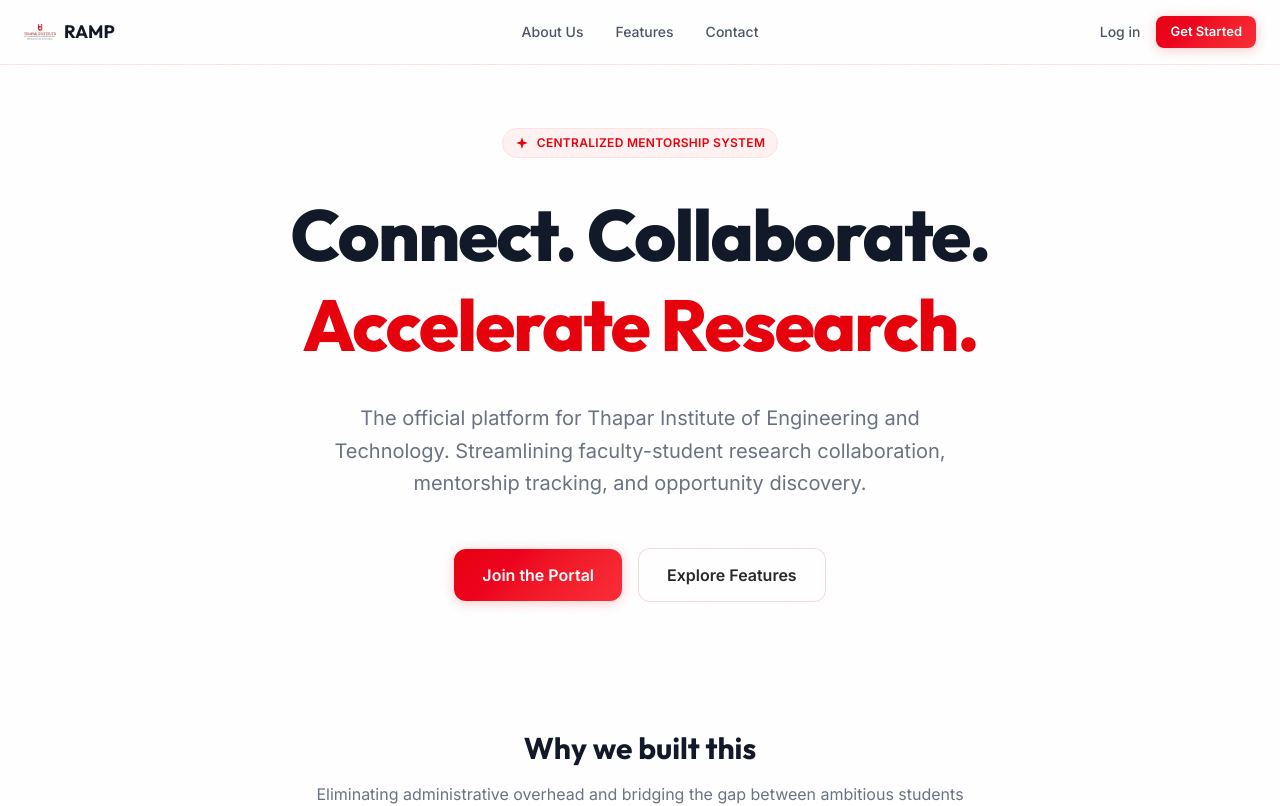
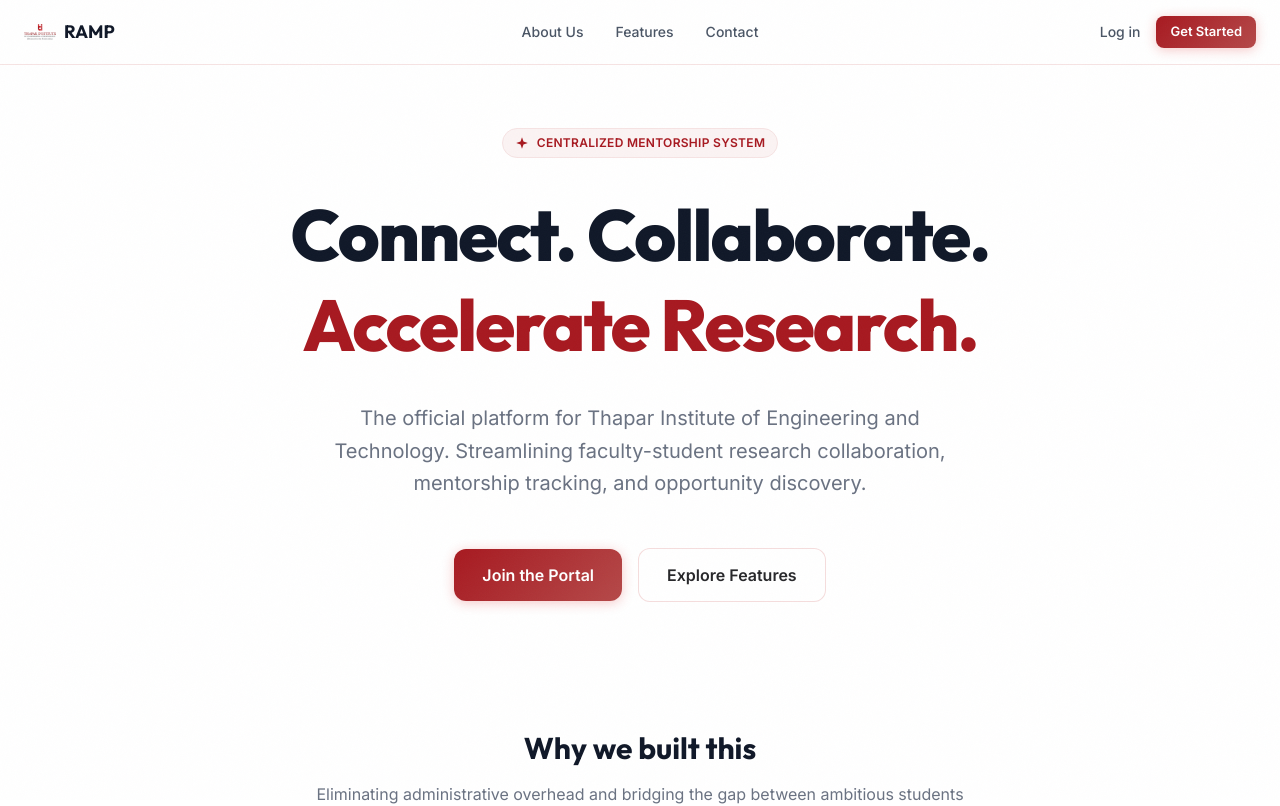
Before and after one commit to abhinav29102005/rs-portal-mlsc, a Next.js app: page / in a window 1280 px wide. Shown: the top 806 px of the page. Built offline with nearby package versions, Linux system fonts and the light colour scheme; no server answers.

Commit message:
style: Move filters to top horizontal layout and refine Thapar red colour

```diff
--- a/src/app/(portal)/events/page.tsx
+++ b/src/app/(portal)/events/page.tsx
@@ -15,7 +15,7 @@
   ArrowRight,
 } from "lucide-react";
 
-export const metadata = { title: "Events & Seminars — RAMP" };
+export const metadata = { title: "Events & Opportunities — RAMP" };
 
 export default async function EventsPage() {
   const session = await auth();
--- a/src/app/globals.css
+++ b/src/app/globals.css
@@ -20,17 +20,18 @@
   --color-noir-100: var(--bg-100);
   --color-noir-50: var(--bg-50);
 
-  /* ── Thapar Red Accent ── */
-  --color-amber-950: #450a0a;
-  --color-amber-900: #7f1d1d;
-  --color-amber-800: #991b1b;
-  --color-amber-700: #b91c1c;
-  --color-amber-600: #dc2626;
-  --color-amber-500: #ef4444;
-  --color-amber-400: #f87171;
-  --color-amber-300: #fca5a5;
-  --color-amber-200: #fecaca;
-  --color-amber-100: #fee2e2;
+  /* ── Thapar Red Accent (Exact Logo Match) ── */
+  --color-red-950: #34080b;
+  --color-red-900: #601417;
+  --color-red-800: #711216;
+  --color-red-700: #881216;
+  --color-red-600: #a71920;
+  --color-red-500: #b54949;
+  --color-red-400: #cc7878;
+  --color-red-300: #dfa8a8;
+  --color-red-200: #eccbcb;
+  --color-red-100: #f6e3e3;
+  --color-red-50:  #fbf3f3;
 
   /* ── Red Success (no green allowed) ── */
   --color-teal-600: #b91c1c;
--- a/src/components/discovery/ProjectDiscovery.tsx
+++ b/src/components/discovery/ProjectDiscovery.tsx
@@ -70,16 +70,16 @@
   });
 
   return (
-    <div className="flex flex-col lg:flex-row gap-8 mt-6">
+    <div className="flex flex-col gap-8 mt-6">
       {/* Filter Sidebar */}
       {showFilters && (
         <motion.aside
           initial={{ opacity: 0, x: -20 }}
           animate={{ opacity: 1, x: 0 }}
-          className="w-full lg:w-64 flex-shrink-0 space-y-5"
+          className="w-full space-y-5"
         >
-          <div className="card-glass-static p-5 space-y-6">
-            <div className="flex items-center justify-between pb-4 border-b border-white/5">
+          <div className="card-glass-static p-5 grid grid-cols-1 md:grid-cols-2 lg:grid-cols-4 gap-6 items-start">
+            <div className="md:col-span-2 lg:col-span-4 flex items-center justify-between pb-4 border-b border-white/5 mb-[-1rem]">
               <div className="flex items-center gap-2 text-noir-200 font-medium">
                 <SlidersHorizontal size={18} className="text-red-400" />
                 Filters
@@ -168,6 +168,7 @@
 
             {/* Clear Filters */}
             {(searchQuery || selectedDepts.length > 0 || selectedEngagement.length > 0 || selectedSkills.length > 0) && (
+              <div className="md:col-span-2 lg:col-span-4 flex justify-end">
               <button
                 onClick={() => {
                   setSelectedDepts([]);
@@ -179,6 +180,7 @@
               >
                 Clear All Filters
               </button>
+              </div>
             )}
           </div>
         </motion.aside>
--- a/src/components/layout/Sidebar.tsx
+++ b/src/components/layout/Sidebar.tsx
@@ -59,7 +59,7 @@
     roles: ["faculty", "alumni_mentor"],
   },
   {
-    label: "Events & Seminars",
+    label: "Events Events & Seminars Opportunities",
     href: "/events",
     icon: <Bell size={18} />,
     roles: ["student", "faculty", "admin", "alumni_mentor"],
--- a/src/components/mentors/MentorDirectory.tsx
+++ b/src/components/mentors/MentorDirectory.tsx
@@ -170,7 +170,7 @@
         </button>
       </div>
 
-      <div className="flex flex-col md:flex-row gap-8">
+      <div className="flex flex-col gap-8">
         {/* Filter Sidebar */}
         <AnimatePresence>
           {showFilters && (
@@ -178,9 +178,9 @@
               initial={{ opacity: 0, x: -20, width: 0 }}
               animate={{ opacity: 1, x: 0, width: "auto" }}
               exit={{ opacity: 0, x: -20, width: 0 }}
-              className="w-full md:w-64 flex-shrink-0 space-y-5"
+              className="w-full space-y-5"
             >
-              <div className="card-glass-static p-5 space-y-6">
+              <div className="card-glass-static p-5 grid grid-cols-1 md:grid-cols-2 lg:grid-cols-4 gap-6 items-start">
 
                 {/* Department Filter */}
                 <div>
@@ -288,6 +288,7 @@
 
                 {/* Clear Filters */}
                 {(searchQuery || selectedDepts.length > 0 || selectedDomains.length > 0 || selectedProjectTypes.length > 0 || acceptingOnly) && (
+                  <div className="md:col-span-2 lg:col-span-4 flex justify-end">
                   <button
                     onClick={() => {
                       setSelectedDepts([]);
@@ -296,10 +297,11 @@
                       setAcceptingOnly(false);
                       setSearchQuery("");
                     }}
-                    className="btn btn-ghost btn-sm w-full text-noir-400 mt-2"
+                    className="btn btn-ghost btn-sm text-noir-400"
                   >
                     Clear all filters
                   </button>
+                </div>
                 )}
               </div>
             </motion.aside>
```
